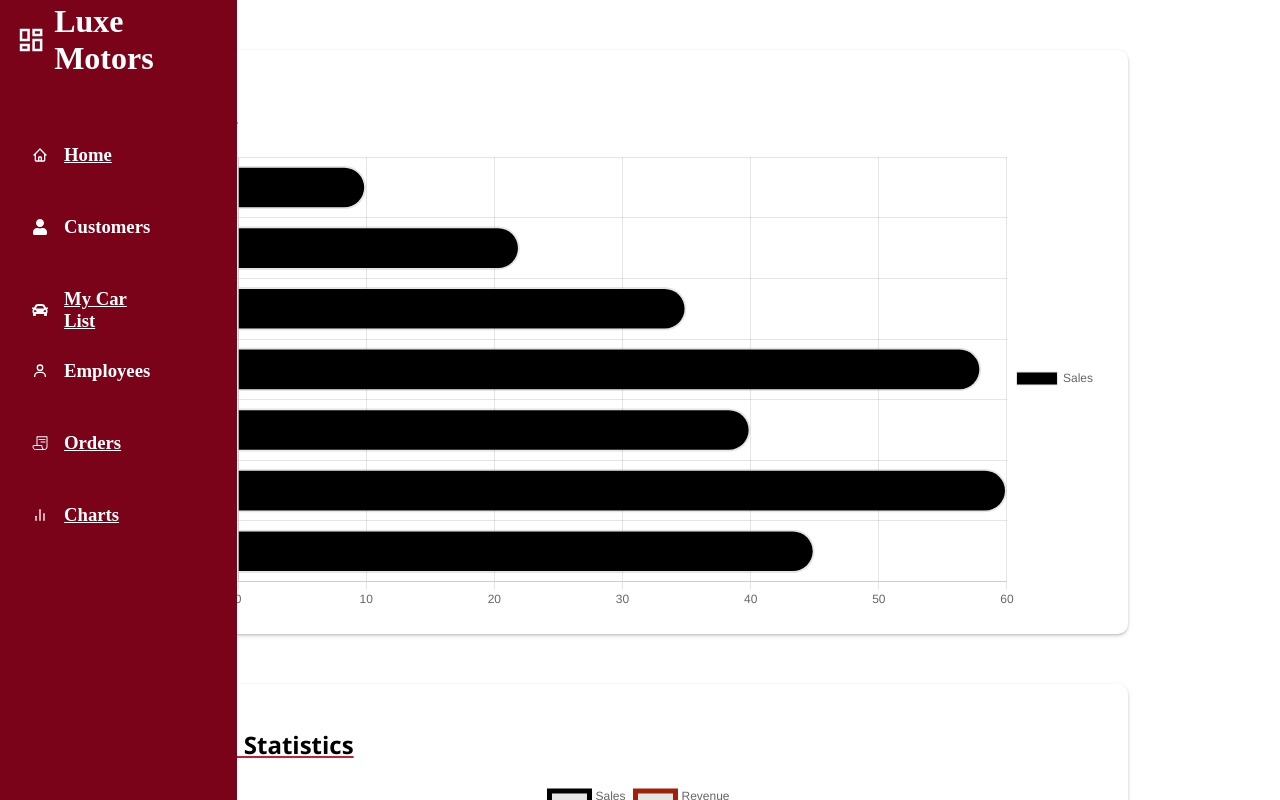
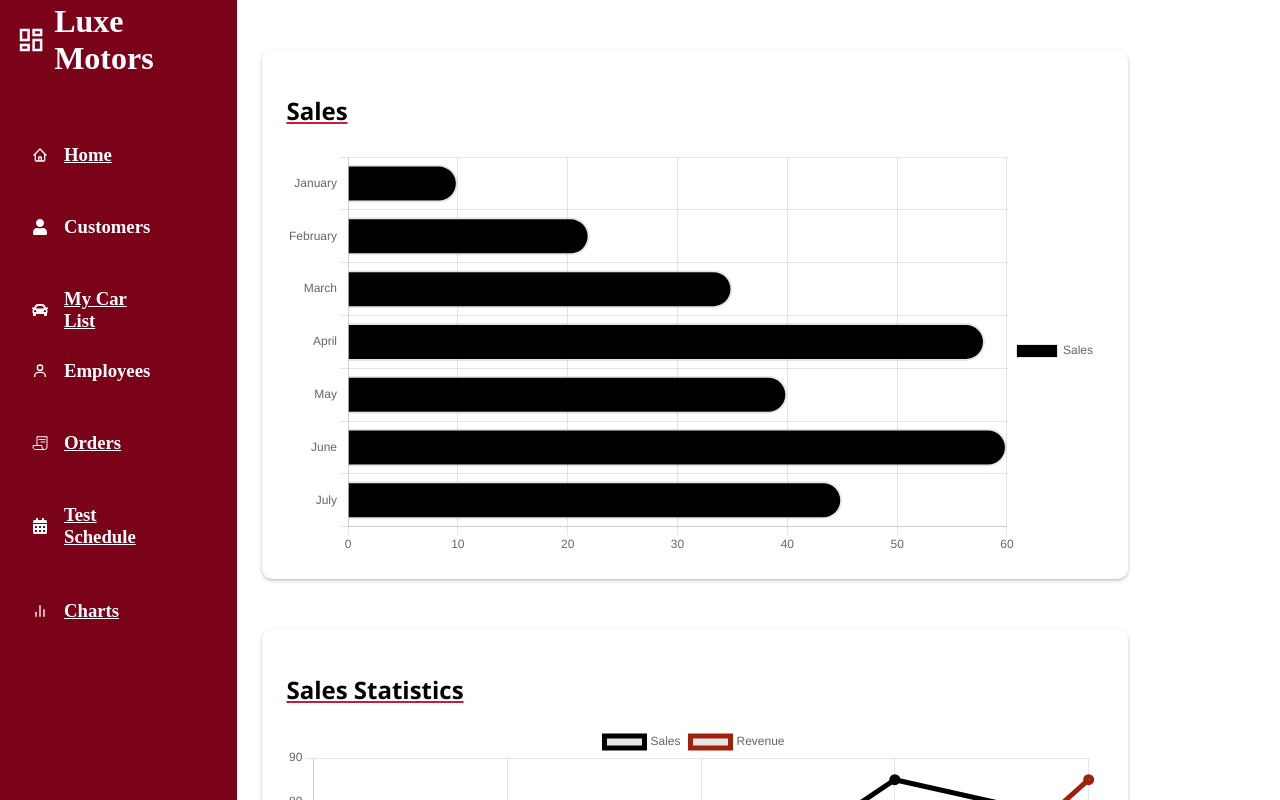
Before and after one commit to bechara-rizk/DealershipTeamOne, a Next.js app: page /dashboard/charts in a window 1280 px wide. Shown: the top 800 px of the page. Built offline with nearby package versions, Linux system fonts and the light colour scheme.

Commit message:
Route TestDriveSchedule to admin dashborad

```diff
--- a/src/components/Sidebars.js
+++ b/src/components/Sidebars.js
@@ -10,6 +10,7 @@ import { FaUser } from "react-icons/fa";
 import { BiUser } from "react-icons/bi";
 import { IoReceiptOutline } from "react-icons/io5";
 import { FaCar } from 'react-icons/fa';
+import { FaCalendarAlt } from "react-icons/fa";
 
 const Sidebar = () => {
   return (
@@ -48,15 +49,24 @@ const Sidebar = () => {
         <IoReceiptOutline className="orders-icon" />
           <h3>Orders</h3>
         </Link>
-
-
+        <div>
+        <Link href="/dashboard/CarSchedule" className="item2">
+        <FaCalendarAlt className="TestSchedule-icon" />
+          <h3>Test Schedule</h3>
+        </Link>
+       </div>
+        <div>
         <Link href="/dashboard/charts" className="item">
         <FiBarChart2 className="chart-icon" />
           <h3>Charts</h3>
         </Link>
+        </div>
       </div>
+
     </div>
+
+
   )
 }
 
-export default Sidebar
+export default Sidebar;
--- a/src/styles/Charts.css
+++ b/src/styles/Charts.css
@@ -7,6 +7,7 @@
 
 .charts > div {
     margin: 50px;
+    margin-left: 10rem;
     padding: 1.5rem;
     background-color: #fff;
     border-radius: 10px;
--- a/src/styles/Sidebars.css
+++ b/src/styles/Sidebars.css
@@ -38,6 +38,19 @@
     border-radius: 5rem;
     transition: 0.2s all smooth;
 }
+.item2 {
+    width: 90%;
+    display: grid;
+    grid-template-columns: 2rem 5rem;
+    height: 4rem;
+    margin: 1rem 0;
+    padding-left: 1rem;
+    row-gap: 2rem;
+    align-items: center;
+    color: #fff;
+    border-radius: 5rem;
+    transition: 0.2s all smooth;
+}
 
 .icon {
     font-size: 1.4rem;
@@ -45,6 +58,11 @@
 }
 
 .item:hover {
+    background-color: #fff;
+    color: #c41e3a;
+    cursor: pointer;
+}
+.item2:hover {
     background-color: #fff;
     color: #c41e3a;
     cursor: pointer;
```
